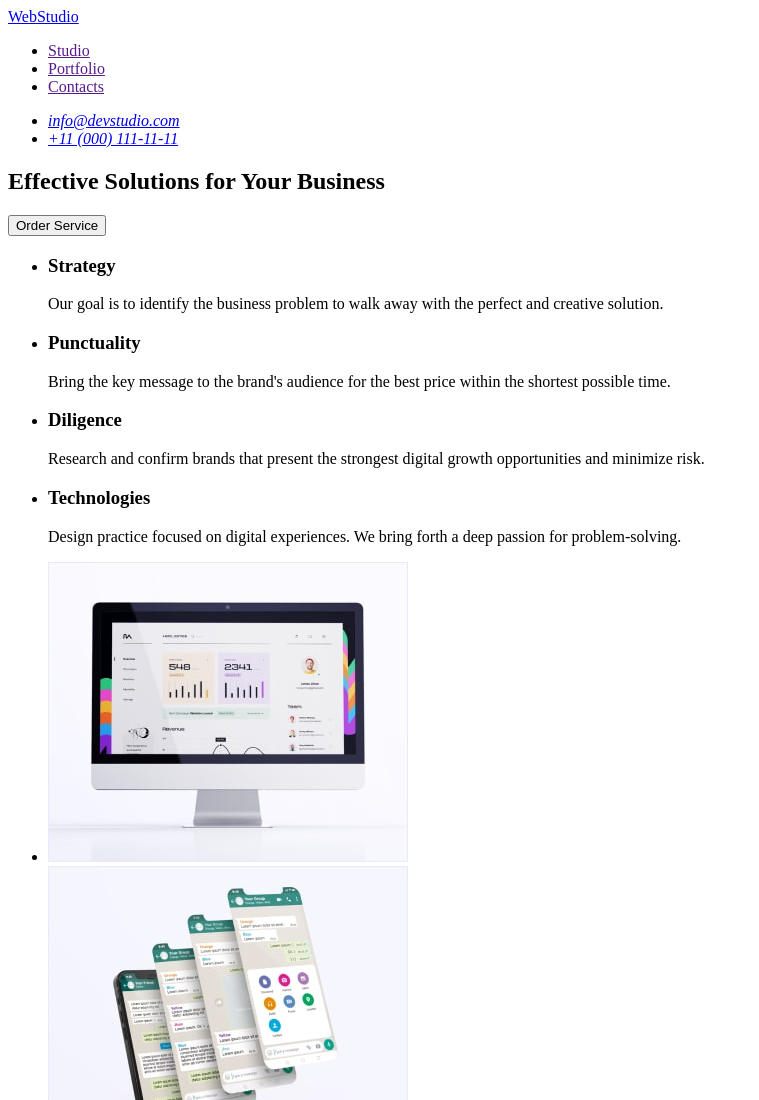
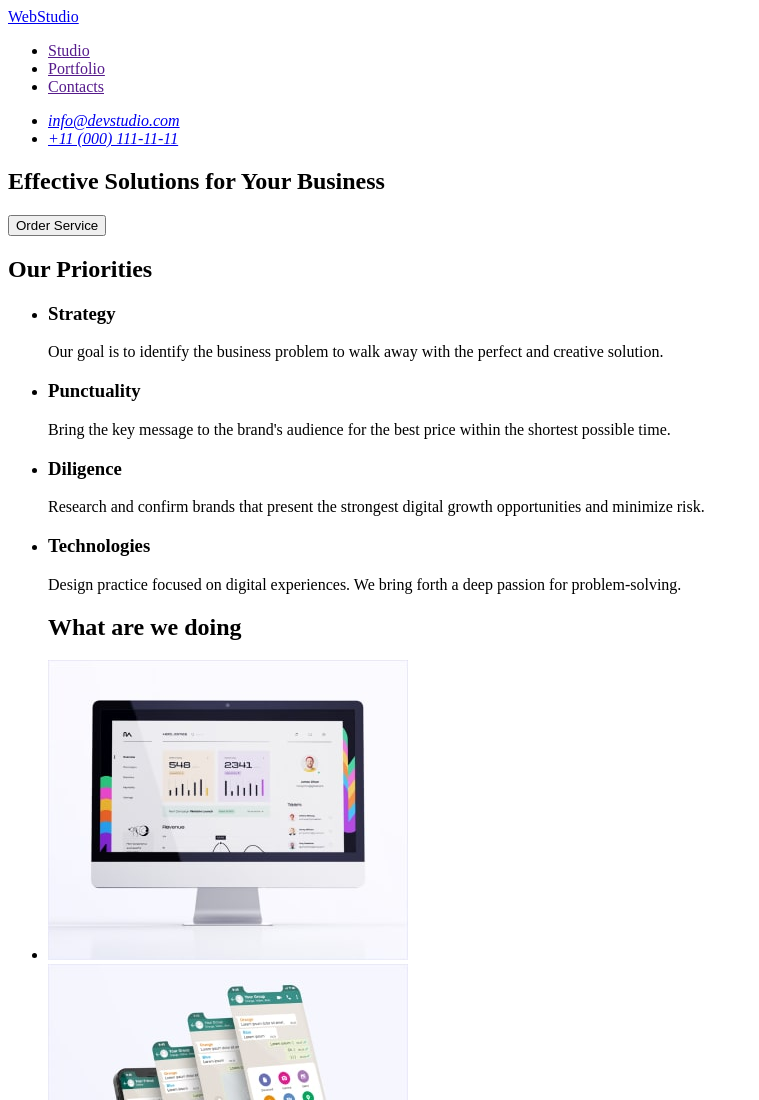
Before and after one commit to Anatolii-Zholonko/goit-markup-hw-01, a plain HTML site: page index.html in a window 1280 px wide. Shown: the top 1100 px of the page, without its empty margins (0-759 px from the left). Drawn offline with Linux system fonts and the light colour scheme.

Commit message:
Update index.html

```diff
--- a/index.html
+++ b/index.html
@@ -35,6 +35,7 @@
       </section>
       <!--Section1-->
       <section>
+        <h2>Our Priorities</h2>
         <ul>
           <li>
             <h3>Strategy</h3>
@@ -69,6 +70,7 @@
       <!--Section2-->
       <section>
         <ul>
+          <h2>What are we doing</h2>
           <li>
             <img
               src="./images/imgsec2/img1-min.jpg"
```
